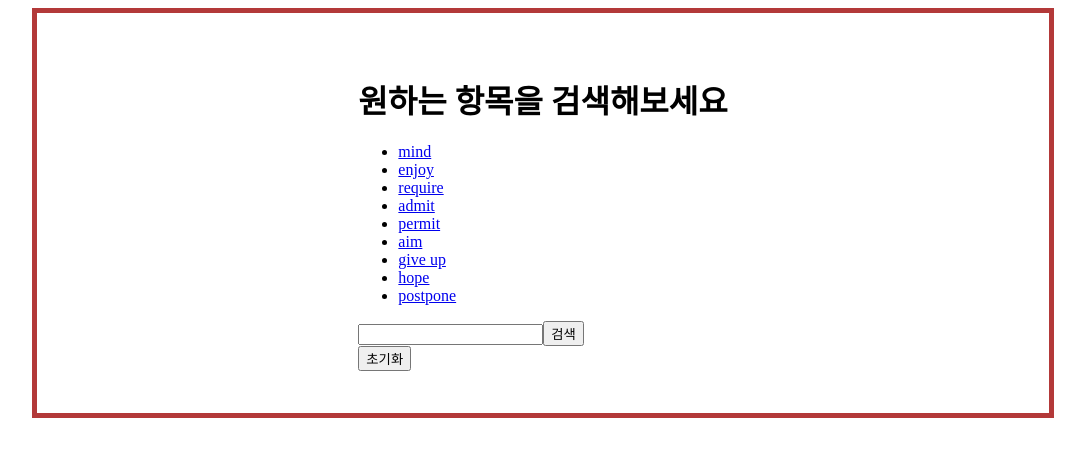
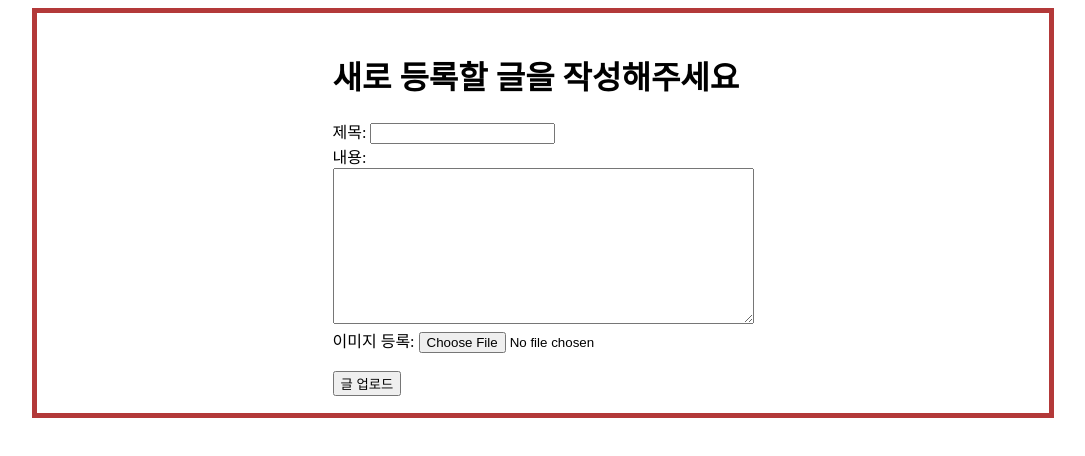
Before and after one commit to mkhajiit/practice-board, a React (Vite) app: page / in a window 1280 px wide. Shown: the top 456 px of the page, without its empty margins (97-1182 px from the left). Built offline with nearby package versions, Linux system fonts and the light colour scheme.

Commit message:
이미지 파이어베이스 저장 구현

```diff
--- a/package.json
+++ b/package.json
@@ -10,6 +10,7 @@
     "preview": "vite preview"
   },
   "dependencies": {
+    "firebase": "^11.3.1",
     "react": "^19.0.0",
     "react-dom": "^19.0.0",
     "react-router-dom": "^7.1.5",
--- a/src/components/BoardLayout.tsx
+++ b/src/components/BoardLayout.tsx
@@ -1,5 +1,5 @@
 import styled from 'styled-components';
-import Search from './contents/Search.tsx';
+import SaveImage from './contents/SaveImage.tsx';
 
 // 스타일드 컴포넌트
 const Layout = styled.div`
@@ -16,7 +16,7 @@ const Layout = styled.div`
 function BoardLayout() {
   return (
     <Layout>
-      <Search />
+      <SaveImage />
     </Layout>
   );
 }
--- /dev/null
+++ b/src/components/contents/ContentsList.tsx
@@ -0,0 +1,5 @@
+function ContentsList() {
+  return <div>ContentsList</div>;
+}
+
+export default ContentsList;
--- a/src/components/contents/SaveImage.tsx
+++ b/src/components/contents/SaveImage.tsx
@@ -1,30 +1,97 @@
 // 1. 메모장에 입력한 텍스트가 저장되도록한다. (React Quill 텍스트 에디터 라이브러리 사용)
 // 2. 이미지를 파이어베이스에 업로드하는 페이지를 만든다.
 // 3. 업로드한 이미지를 화면에 띄우는 페이지를 만든다.
+// 4. form을 react-hook-form 라이브러리로 변경
 
 import React, { useState } from 'react';
+import { storage } from '../../firebase';
+import { getDownloadURL, ref, uploadBytesResumable } from 'firebase/storage';
+import tempDB from '../../constants/tempDB';
 
 function SaveImage() {
+  const [title, setTitle] = useState<string>('');
   const [text, setText] = useState<string>('');
+  const [image, setImage] = useState<File | null>(null);
+  const [imageUrl, setImageUrl] = useState('');
 
   const handleChange = (event: React.ChangeEvent<HTMLTextAreaElement>) => {
     setText(event.target.value);
   };
 
-  const handleDownload = () => {
-    const blob = new Blob([text], { type: 'text/plain' });
-    const aTag = document.createElement('a');
-    aTag.href = URL.createObjectURL(blob); // blob 객체를 다운로드할수 있는 임시url을 제공;
-    aTag.download = 'memoFromApp.txt';
-    aTag.click();
+  const handleImageChange = (event: React.ChangeEvent<HTMLInputElement>) => {
+    if (event.target.files?.[0]) {
+      const selectedImage = event.target.files[0];
+      setImage(selectedImage);
+
+      // 이미지 미리보기
+      const previewUrl = URL.createObjectURL(selectedImage);
+      setImageUrl(previewUrl);
+    }
   };
+
+  const handleUpload = (event: React.FormEvent) => {
+    event.preventDefault();
+
+    if (!image) {
+      console.log('이미지를 선택해주세요');
+      return;
+    }
+    const storageRef = ref(storage, `image/${image.name}`);
+    const uploadTask = uploadBytesResumable(storageRef, image);
+
+    uploadTask.on(
+      'state_changed',
+      (snapshot) => {
+        const progress = (snapshot.bytesTransferred / snapshot.totalBytes) * 100;
+        console.log(`Upload is ${progress}% done`);
+      },
+      (error) => {
+        console.error('업로드 오류:', error);
+      },
+      async () => {
+        // 🔹 업로드가 완료되면 다운로드 URL 가져오기
+        const downloadURL = await getDownloadURL(uploadTask.snapshot.ref);
+        console.log('File available at', downloadURL);
+
+        setImageUrl(downloadURL);
+      }
+    );
+    const contents = { title: title, content: text, downloadUrl: imageUrl };
+
+    // 배열에 저장하면 페이지 이동하거나 새로고침시 초기화 되므로 로컬스토리지를 이용한다
+
+    tempDB.push(contents);
+    localStorage.setItem('db', JSON.stringify(tempDB)); // (key, json화)
+    console.log(tempDB);
+  };
+
+  // 입력한 텍스트를 메모장으로 다운로드하는 함수
+  // const handleDownload = () => {
+  //   const blob = new Blob([text], { type: 'text/plain' });
+  //   const aTag = document.createElement('a');
+  //   aTag.href = URL.createObjectURL(blob); // blob 객체를 다운로드할수 있는 임시url을 제공;
+  //   aTag.download = 'memoFromApp.txt';
+  //   aTag.click();
+  // };
+
   return (
     <div>
-      <h1>메모장에 저장할 텍스트 입력하세요</h1>
-      <label htmlFor='input'>메모장에 저장할 텍스트: </label>
-      <br />
-      <textarea id='input' value={text} onChange={handleChange} rows={10} cols={50} />
-      <button onClick={handleDownload}>저장</button>
+      <h1>새로 등록할 글을 작성해주세요</h1>
+      <form onSubmit={handleUpload}>
+        <label htmlFor='title'>제목: </label>
+        <input id='title' value={title} onChange={(event) => setTitle(event.target.value)}></input>
+        <br />
+        <label htmlFor='text'>내용: </label>
+        <br />
+        <textarea id='text' value={text} onChange={handleChange} rows={10} cols={50} />
+        <br />
+        <label htmlFor='image'>이미지 등록: </label>
+        <input id='image' type='file' accept='image/*' onChange={handleImageChange} />
+        <br />
+        {imageUrl && <img src={imageUrl} alt='등록한 이미지' width={300} height={200}></img>}
+        <br />
+        <button type='submit'>글 업로드</button>
+      </form>
     </div>
   );
 }
--- /dev/null
+++ b/src/components/contents/SaveImageContent.tsx
@@ -0,0 +1,18 @@
+import { useParams } from 'react-router-dom';
+import { Item } from '../../constants/tempDB';
+
+function SaveImageContent() {
+  const storedData = localStorage.getItem('db');
+  const database: Item[] = storedData ? JSON.parse(storedData) : []; // storedData가 null 인경우 빈배열 할당
+  const { item } = useParams();
+  const contentArr = database.filter((element) => element.title === item);
+  return (
+    <div>
+      <h1>{contentArr[0].title}</h1>
+      <h2>{contentArr[0].content}</h2>
+      <img src={contentArr[0].downloadUrl} alt='이미지' />
+    </div>
+  );
+}
+
+export default SaveImageContent;
--- a/src/components/contents/Splice.tsx
+++ b/src/components/contents/Splice.tsx
@@ -1,6 +1,6 @@
 // Filter 말고 Splice나 indexOf를 활용해서 주어진 배열에서 조건에 맞지않는 단어를 제거하기
 // 결론 filter 쓰는게 훨씬 편하고 원본의 불변성을 유지할 수 있음
-import React, { useState } from 'react';
+import { useState } from 'react';
 import MyTestCase from '../../constants/myTestCase.ts';
 
 function Splice() {
@@ -10,7 +10,7 @@ function Splice() {
   const [input, setInput] = useState<string>('');
   const [incorrect, setInCorrect] = useState<boolean>(false);
 
-  const eraseElement = (input) => {
+  const eraseElement = (input: string) => {
     const index = testCase.indexOf(input);
     // splice()는 기존 배열을 수정한 후, 삭제된 요소를 배열로 반환해서 기존배열임(요소가 변해도 배열의 참조값이 변하지 않음)
     // 따라서 새로운 배열을 만들어줘야 React의 setState가 작동을 한다.
--- /dev/null
+++ b/src/constants/tempDB.ts
@@ -0,0 +1,10 @@
+// 객체 배열의 타입을 설정
+export interface Item {
+  title: string;
+  content: string;
+  downloadUrl?: string; // 이미지url은 선택적
+}
+
+const tempDB: Item[] = [];
+
+export default tempDB;
--- /dev/null
+++ b/src/firebase.ts
@@ -0,0 +1,23 @@
+// Import the functions you need from the SDKs you need
+import { initializeApp } from 'firebase/app';
+import { getStorage } from 'firebase/storage';
+// TODO: Add SDKs for Firebase products that you want to use
+// https://firebase.google.com/docs/web/setup#available-libraries
+
+// Your web app's Firebase configuration
+const firebaseConfig = {
+  apiKey: 'AIzaSyCEPbWfqcRNRkua_Z4Try45BG6-u8He3CE',
+  authDomain: 'practice-board-a4f91.firebaseapp.com',
+  projectId: 'practice-board-a4f91',
+  storageBucket: 'practice-board-a4f91.firebasestorage.app',
+  messagingSenderId: '163336077969',
+  appId: '1:163336077969:web:4542014a4746099d127530',
+};
+
+// Initialize Firebase
+const app = initializeApp(firebaseConfig);
+
+// Firebase Storage 인스턴스 생성
+const storage = getStorage(app);
+
+export { storage };
--- a/src/router/Router.tsx
+++ b/src/router/Router.tsx
@@ -1,6 +1,7 @@
 import { BrowserRouter, Route, Routes } from 'react-router-dom';
 import BoardLayout from '../components/BoardLayout.tsx';
 import SearchItem from '../components/contents/SearchItem.tsx';
+import SaveImageContent from '../components/contents/SaveImageContent.tsx';
 
 function Router() {
   return (
@@ -8,6 +9,7 @@ function Router() {
       <Routes>
         <Route path='/' element={<BoardLayout />} />
         <Route path='/contents/:item' element={<SearchItem />} />
+        <Route path='/contents/save-content/:item' element={<SaveImageContent />} />
       </Routes>
     </BrowserRouter>
   );
```
Also changed, not shown: src/components/contents/SaveImage copy.tsx (deleted, +0 -32 lines), 1 other file (tests, documents, lock files or other folders).
